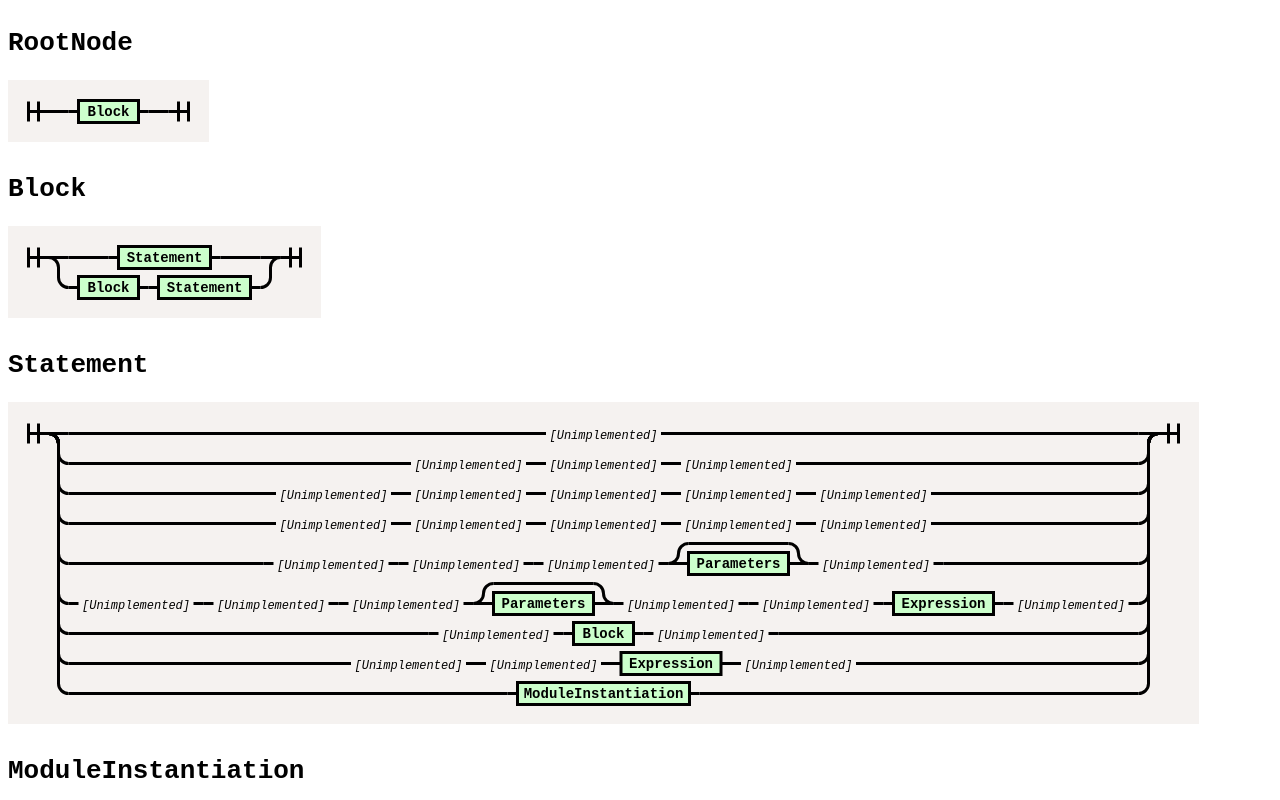
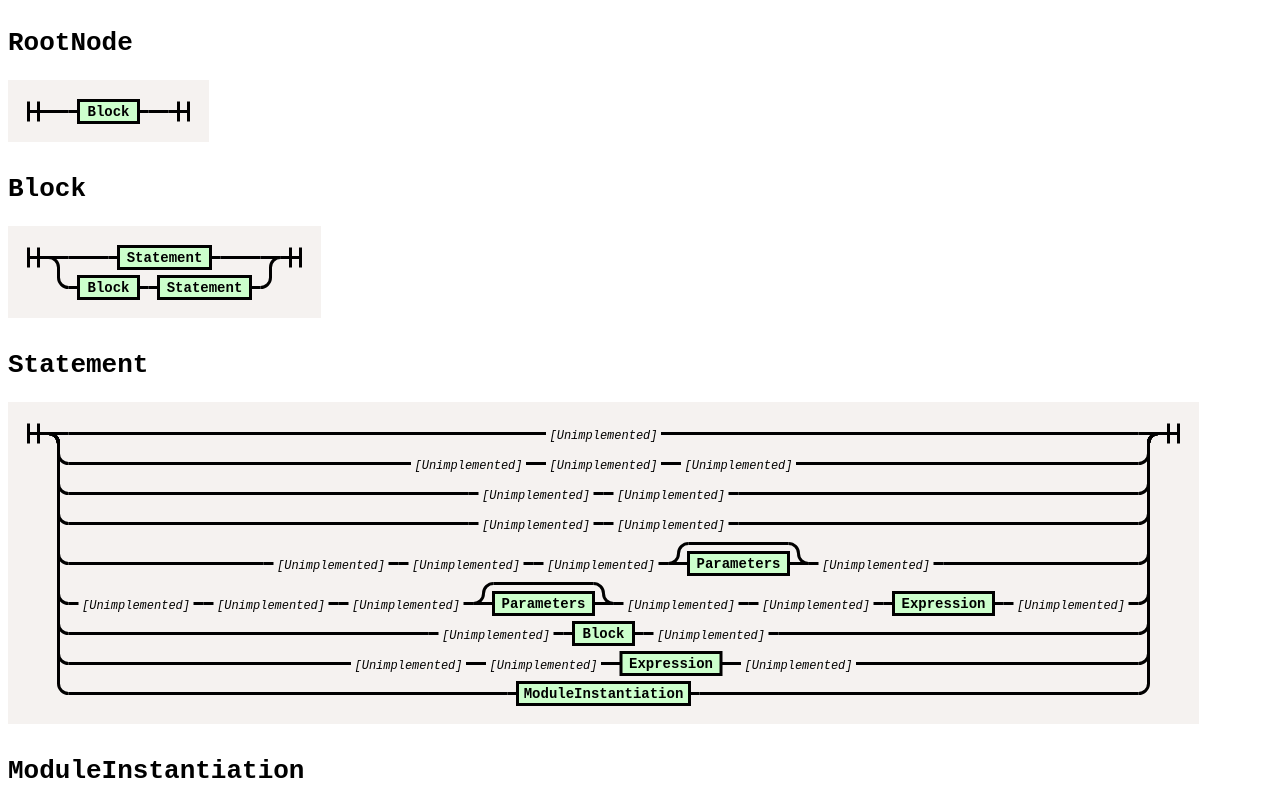
Before and after one commit to hhornbacher/node-scad-parser, a website: page src/nearley/scad-parser-grammar.html in a window 1280 px wide. Shown: the top 800 px of the page. Drawn offline with Linux system fonts and the light colour scheme.

Commit message:
parses all examples now

```diff
--- a/src/nearley/grammar.js
+++ b/src/nearley/grammar.js
@@ -25,8 +25,8 @@ var grammar = {
     {"name": "Block", "symbols": ["Block", "Statement"], "postprocess": d => _.concat(d[0], d[1])},
     {"name": "Statement", "symbols": [comment], "postprocess": d => new CommentNode(d[0].value)},
     {"name": "Statement", "symbols": [lcomment, icomment, rcomment], "postprocess": d => new CommentNode(d[1].value, true)},
-    {"name": "Statement", "symbols": [keyword_include, lpath, path, rpath, eos], "postprocess": d => new IncludeNode(d[2].value)},
-    {"name": "Statement", "symbols": [keyword_use, lpath, path, rpath, eos], "postprocess": d => new UseNode(d[2].value)},
+    {"name": "Statement", "symbols": [include, eos], "postprocess": d => new IncludeNode(d[0].value)},
+    {"name": "Statement", "symbols": [use, eos], "postprocess": d => new UseNode(d[0].value)},
     {"name": "Statement$ebnf$1", "symbols": ["Parameters"], "postprocess": id},
     {"name": "Statement$ebnf$1", "symbols": [], "postprocess": function(d) {return null;}},
     {"name": "Statement", "symbols": [keyword_module, identifier, lparent, "Statement$ebnf$1", rparent], "postprocess": d => new ModuleNode(d[1].value, d[3]/*, d[10]*/)},
--- a/src/nearley/scad-parser-grammar.html
+++ b/src/nearley/scad-parser-grammar.html
@@ -158,84 +158,42 @@ svg.railroad-diagram rect {
 <path d="M1130 61a10 10 0 0 0 10 -10v-10a10 10 0 0 1 10 -10"></path>
 <path d="M40 31a10 10 0 0 1 10 10v40a10 10 0 0 0 10 10"></path>
 <g>
-<path d="M60 91h197.5"></path>
-<path d="M932.5 91h197.5"></path>
-<path d="M257.5 91h10"></path>
+<path d="M60 91h400"></path>
+<path d="M730 91h400"></path>
+<path d="M460 91h10"></path>
 <g>
-<path d="M267.5 91h0"></path>
-<path d="M382.5 91h0"></path>
-<text x="325" y="96" class="comment">&#91;Unimplemented&#93;</text>
+<path d="M470 91h0"></path>
+<path d="M585 91h0"></path>
+<text x="527.5" y="96" class="comment">&#91;Unimplemented&#93;</text>
 </g>
-<path d="M382.5 91h10"></path>
-<path d="M392.5 91h10"></path>
+<path d="M585 91h10"></path>
+<path d="M595 91h10"></path>
 <g>
-<path d="M402.5 91h0"></path>
-<path d="M517.5 91h0"></path>
-<text x="460" y="96" class="comment">&#91;Unimplemented&#93;</text>
+<path d="M605 91h0"></path>
+<path d="M720 91h0"></path>
+<text x="662.5" y="96" class="comment">&#91;Unimplemented&#93;</text>
 </g>
-<path d="M517.5 91h10"></path>
-<path d="M527.5 91h10"></path>
-<g>
-<path d="M537.5 91h0"></path>
-<path d="M652.5 91h0"></path>
-<text x="595" y="96" class="comment">&#91;Unimplemented&#93;</text>
-</g>
-<path d="M652.5 91h10"></path>
-<path d="M662.5 91h10"></path>
-<g>
-<path d="M672.5 91h0"></path>
-<path d="M787.5 91h0"></path>
-<text x="730" y="96" class="comment">&#91;Unimplemented&#93;</text>
-</g>
-<path d="M787.5 91h10"></path>
-<path d="M797.5 91h10"></path>
-<g>
-<path d="M807.5 91h0"></path>
-<path d="M922.5 91h0"></path>
-<text x="865" y="96" class="comment">&#91;Unimplemented&#93;</text>
-</g>
-<path d="M922.5 91h10"></path>
+<path d="M720 91h10"></path>
 </g>
 <path d="M1130 91a10 10 0 0 0 10 -10v-40a10 10 0 0 1 10 -10"></path>
 <path d="M40 31a10 10 0 0 1 10 10v70a10 10 0 0 0 10 10"></path>
 <g>
-<path d="M60 121h197.5"></path>
-<path d="M932.5 121h197.5"></path>
-<path d="M257.5 121h10"></path>
+<path d="M60 121h400"></path>
+<path d="M730 121h400"></path>
+<path d="M460 121h10"></path>
 <g>
-<path d="M267.5 121h0"></path>
-<path d="M382.5 121h0"></path>
-<text x="325" y="126" class="comment">&#91;Unimplemented&#93;</text>
+<path d="M470 121h0"></path>
+<path d="M585 121h0"></path>
+<text x="527.5" y="126" class="comment">&#91;Unimplemented&#93;</text>
 </g>
-<path d="M382.5 121h10"></path>
-<path d="M392.5 121h10"></path>
+<path d="M585 121h10"></path>
+<path d="M595 121h10"></path>
 <g>
-<path d="M402.5 121h0"></path>
-<path d="M517.5 121h0"></path>
-<text x="460" y="126" class="comment">&#91;Unimplemented&#93;</text>
+<path d="M605 121h0"></path>
+<path d="M720 121h0"></path>
+<text x="662.5" y="126" class="comment">&#91;Unimplemented&#93;</text>
 </g>
-<path d="M517.5 121h10"></path>
-<path d="M527.5 121h10"></path>
-<g>
-<path d="M537.5 121h0"></path>
-<path d="M652.5 121h0"></path>
-<text x="595" y="126" class="comment">&#91;Unimplemented&#93;</text>
-</g>
-<path d="M652.5 121h10"></path>
-<path d="M662.5 121h10"></path>
-<g>
-<path d="M672.5 121h0"></path>
-<path d="M787.5 121h0"></path>
-<text x="730" y="126" class="comment">&#91;Unimplemented&#93;</text>
-</g>
-<path d="M787.5 121h10"></path>
-<path d="M797.5 121h10"></path>
-<g>
-<path d="M807.5 121h0"></path>
-<path d="M922.5 121h0"></path>
-<text x="865" y="126" class="comment">&#91;Unimplemented&#93;</text>
-</g>
-<path d="M922.5 121h10"></path>
+<path d="M720 121h10"></path>
 </g>
 <path d="M1130 121a10 10 0 0 0 10 -10v-70a10 10 0 0 1 10 -10"></path>
 <path d="M40 31a10 10 0 0 1 10 10v110a10 10 0 0 0 10 10"></path>
--- a/src/nearley/state-comment.js
+++ b/src/nearley/state-comment.js
@@ -1,6 +1,6 @@
 const moo = require('moo');
 
 module.exports = {
-    rcomment: {match: /\*\//, pop: 1},
-    icomment: {match: /[^\*]+/, lineBreaks: true}
+    rcomment: {match: '*/', pop: 1},
+    icomment: {match: /[^]+/, lineBreaks: true}
 }
```
Also changed, not shown: src/index.js (+6 -5 lines), src/nearley/state-start.js (+6 -9 lines), 3 other files.
